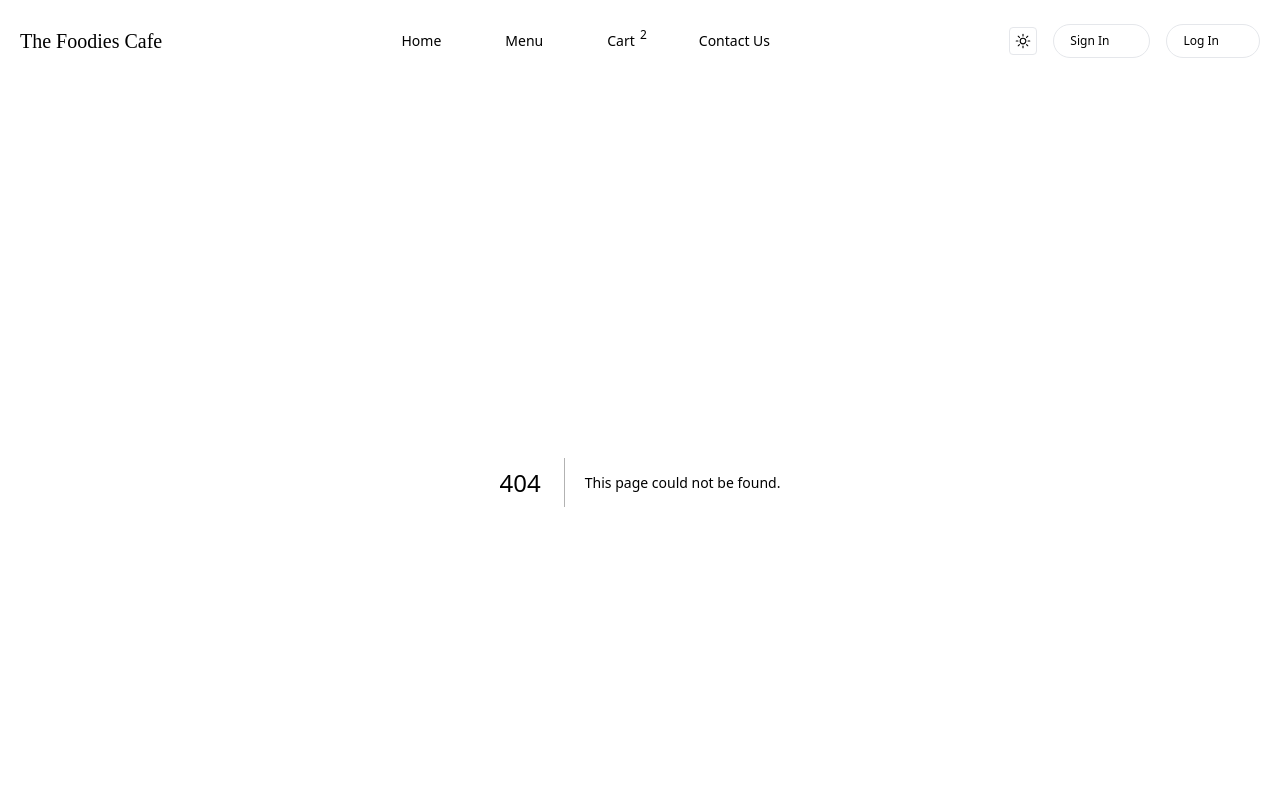
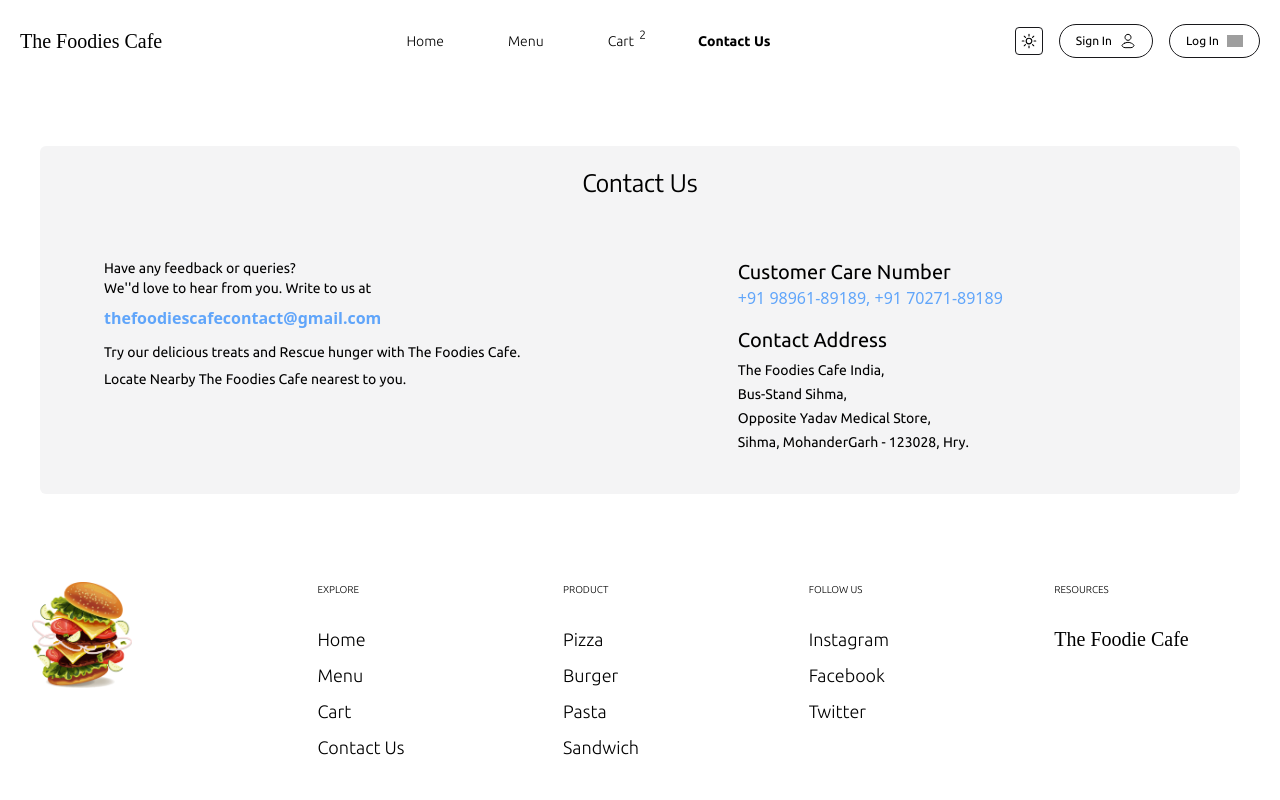
Before and after one commit to Dineshyadav3505/PizzaDeliveryApp, a Next.js app: page /contact in a window 1280 px wide. Before the commit this address had no page. Shown: the top 800 px of the page. Built offline with nearby package versions, Linux system fonts and the light colour scheme; grey boxes are pictures that could not be loaded; a web font is replaced by a local one.

Commit message:
Refactor contact page and update button styles

```diff
--- /dev/null
+++ b/src/app/contact/page.js
@@ -0,0 +1,29 @@
+import React from 'react'
+
+const page = () => {
+  return (
+    <div className=" flex justify-center items-center px-5 py-5 lg:py-16 lg:px-10 bg-white text-black dark:bg-black dark:text-white">
+      <div className=" bg-zinc-100 dark:bg-zinc-800 w-full rounded-md">
+        <h5 className='text-center font-code text-2xl p-5'>Contact Us </h5>
+        <div className="lg:flex">
+          <div className="w-full px-5 lg:px-16 py-10">
+            <h6 className='text-sm font-Ubuntu '>Have any feedback or queries? <br /> We''d love to hear from you. Write to us at</h6>
+            <h2 className='text-base text-blue-400 lowercase py-2 font-semibold'>theFoodiescafecontact@gmail.com</h2>
+            <p className='text-sm font-Ubuntu py-1'>Try our delicious treats and Rescue hunger with The Foodies Cafe. </p>
+            <a className='text-sm font-Ubuntu' href='/cafe'>Locate Nearby The Foodies Cafe nearest to you.</a>
+          </div>
+          <div className="w-full">
+            <div className="w-full px-5 lg:px-16 py-10">
+              <h6 className='text-xl font-Ubuntu '>Customer Care Number</h6>
+              <h2 className='text-base text-blue-400 lowercase mb-3'>+91 98961-89189, +91 70271-89189</h2>
+              <p className='text-xl font-Ubuntu py-1'>Contact Address</p>
+              <p className='text-sm font-Ubuntu leading-6'> The Foodies Cafe India, <br /> Bus-Stand Sihma, <br />Opposite Yadav Medical Store, <br />Sihma, MohanderGarh - 123028, Hry.</p>
+            </div>
+          </div>
+        </div>
+      </div>
+    </div>
+  )
+}
+
+export default page
--- a/src/app/contactus/page.js
+++ /dev/null
@@ -1,9 +0,0 @@
-import React from 'react'
-
-const page = () => {
-  return (
-    <div>page</div>
-  )
-}
-
-export default page
--- a/src/components/Button/Button1.js
+++ b/src/components/Button/Button1.js
@@ -1,14 +1,15 @@
 import Link from 'next/link';
 import React from 'react';
 
-const Button1 = ({ img, label, bg, href}) => {
+const Button1 = ({ img, img2, label, bg, href}) => {
   return (
     <Link
         href={href}
-      className={`flex  hover:scale-110 duration-500 gap-2 ${bg ? `bg-[${bg}]` : 'bg-transparent'} items-center py-2 px-4 border-[1px] rounded-3xl`}
+      className={`flex  hover:scale-110 duration-500 gap-2 ${bg ? `bg-[${bg}]` : 'bg-transparent'} items-center py-2 px-4 border-[1px] border-zinc-900 dark:border-white rounded-3xl`}
     >
       <h4 className={`text-xs font-main`}>{label}</h4>
-      <img src={img} alt="icon" className="w-4 select-none" />
+      <img src={img} alt="icon" className="w-4 select-none hidden dark:block" />
+      <img src={img2} alt="icon" className="w-4 select-none dark:hidden" />
     </Link>
   );
 };
--- a/src/components/Button/Them.js
+++ b/src/components/Button/Them.js
@@ -12,7 +12,7 @@ const ThemeSwitcher = () => {
   return (
     <button
       onClick={lightmode}
-      className=" p-1 flex gap-2 w-7 h-7 border-[1px] rounded items-center"
+      className=" p-1 flex gap-2 w-7 h-7 border-[1px] border-zinc-900 dark:border-white rounded items-center"
     >
       {theme === 'light' ? (
         <svg xmlns="http://www.w3.org/2000/svg" fill="none" viewBox="0 0 24 24" stroke-width="1.5" stroke="currentColor" className="size-6">
--- a/src/components/Layouts/Footer.js
+++ b/src/components/Layouts/Footer.js
@@ -5,7 +5,7 @@ const Footer = () => {
     {lable:'Home', href:'/'},
     {lable:'Menu', href:'/menu'},
     {lable:'Cart', href:'/cart'},
-    {lable:'Contact Us', href:'/contactus'},
+    {lable:'Contact Us', href:'/contact'},
   ]
 
   const PRODUCT = [
@@ -17,9 +17,8 @@ const Footer = () => {
 
   const FOLLOW = [
     {lable:'Instagram', href:'/'},
-    {lable:'Facebook', href:'/menu'},
-    {lable:'Youtube', href:'/cart'},
-    {lable:'telegram', href:'/contactus'},
+    {lable:'Facebook', href:'/'},
+    {lable:'twitter', href:'/'},
   ]
   return (
     <>
--- a/src/components/Layouts/Navbar.js
+++ b/src/components/Layouts/Navbar.js
@@ -14,7 +14,7 @@ const Navbar = () => {
 
   return (
     <header>
-        <div className="py-6 w-screen sticky lg:px-5 bg-white text-black dark:bg-black dark:text-white flex items-center overflow-x-hidden justify-between">
+        <div className="py-6 w-screen sticky font-Ubuntu lg:px-5 bg-white text-black dark:bg-black dark:text-white flex items-center overflow-x-hidden justify-between">
           {/* Logo and Name  */}
             <Link href="/" className='flex gap-2 items-end select-none'>
               <h1 className='text-xl font-logo'>The Foodies Cafe</h1>
@@ -26,15 +26,15 @@ const Navbar = () => {
               <Link href='/cart'      className={`font-first text-sm ${pathname === '/cart' ? 'font-bold' : 'font-light'} relative`}>Cart
                 <span className={`absolute -top-2 -right-4 py-1 px-1 rounded-full text-xs ${pathname === '/cart' ? 'font-bold' : 'font-light'} flex justify-center items-center`}>2</span>
               </Link>
-              <Link href='/contactus' className={`font-first text-sm ${pathname === '/contactus' ? 'font-bold' : 'font-light'}`}>Contact Us</Link>
+              <Link href='/contact' className={`font-first text-sm ${pathname === '/contact' ? 'font-bold' : 'font-light'}`}>Contact Us</Link>
             </div>
 
             <div className="flex gap-4 items-center px-4 lg:px-0 ">
               <ThemeSwitcher />
 
               <div className="lg:flex gap-4 px-0 hidden">
-                <Button1 label="Sign In" href="/signin" img="img/LightSignup.svg" />
-                <Button1 label="Log In"  href="/login" img="img/LightLogin.svg" bg="#7c5c13" />
+                <Button1 label="Sign In" href="/signin" img="img/LightSignup.svg" img2="img/DarkSignup.svg" />
+                <Button1 label="Log In"  href="/login"  img="img/LightLogin.svg" img2="img/DarkLogin.svg" />
               </div>
 
               <div className="lg:hidden">
```
